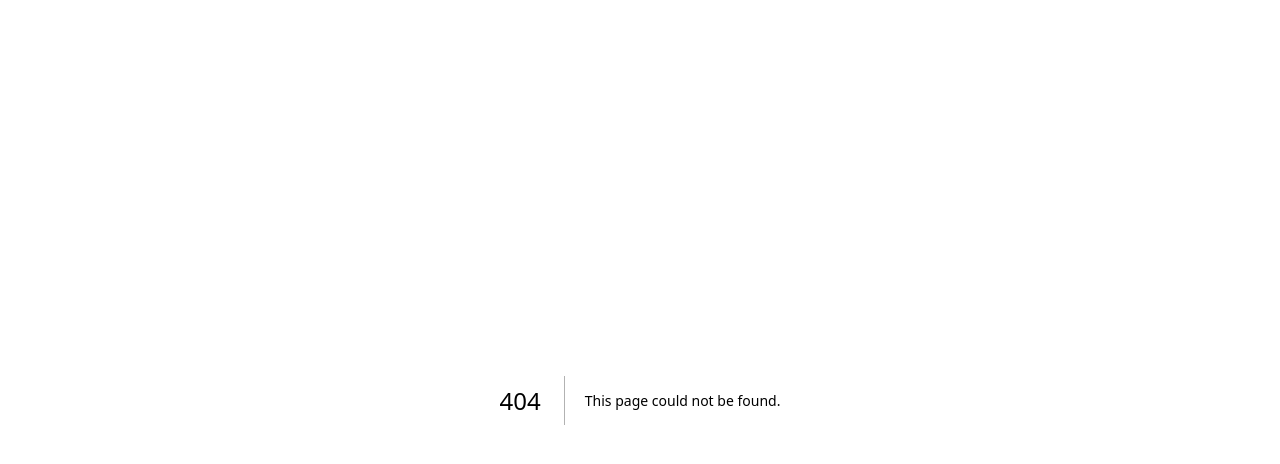
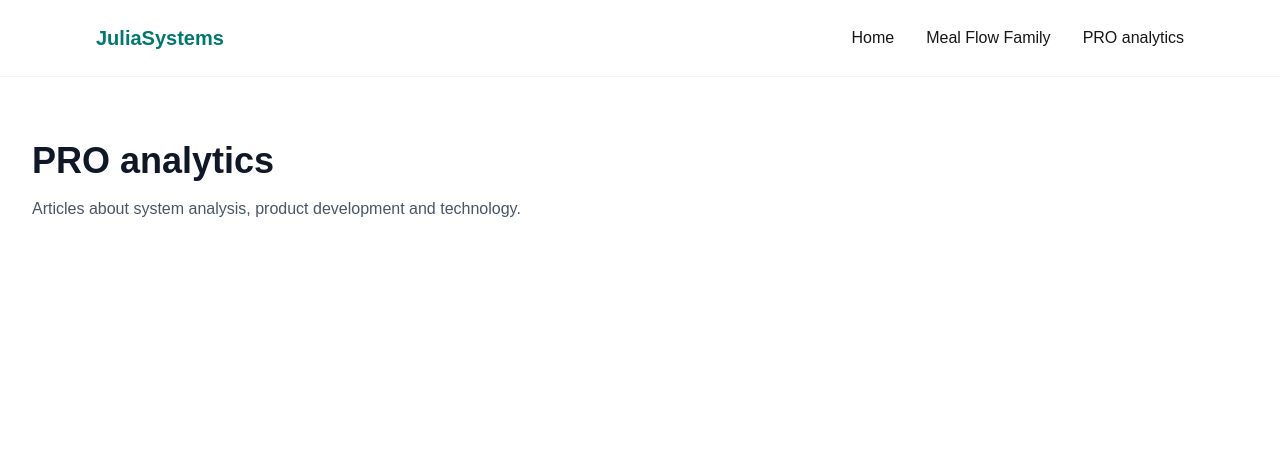
Before and after one commit to jleskovets/juliasystems, a Next.js app: page /pro-analytics in a window 1280 px wide. Before the commit this address had no page. Shown: the top 464 px of the page. Built offline with nearby package versions, Linux system fonts and the light colour scheme.

Commit message:
add pro-analytics

```diff
--- a/app/PROanalytics/page.tsx
+++ /dev/null
@@ -1,2 +0,0 @@
-import Image from "next/image";
-import Header from "@/components/Header";
--- /dev/null
+++ b/app/pro-analytics/page.tsx
@@ -0,0 +1,17 @@
+import Header from "@/components/Header";
+
+export default function PROanalyticsPage() {
+  return (
+    <>
+      <Header />
+      <main className="mx-auto max-w-7xl px-8 py-16">
+        <h1 className="text-4xl font-bold text-gray-900">
+          PRO analytics
+        </h1>
+        <p className="mt-4 text-gray-600">
+          Articles about system analysis, product development and technology.
+        </p>
+      </main>
+    </>
+  );
+}
--- a/components/Header.tsx
+++ b/components/Header.tsx
@@ -21,7 +21,7 @@ export default function Header() {
           </a>
 
           <a
-            href="/PROanalytics"
+            href="/pro-analytics"
             className="hover:text-teal-700"
           >
             PRO analytics
```
